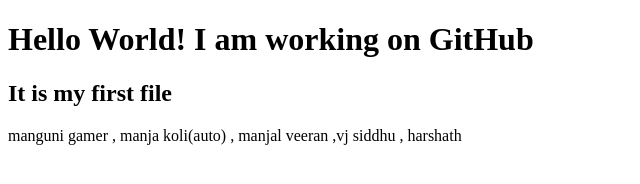
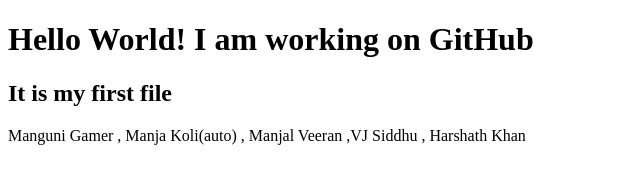
Before and after one commit to GOPIKAR25/learn-git, a plain HTML site: page index.html in a window 1280 px wide. Shown: the whole page, without its empty margins (0-640 px from the left). Drawn offline with Linux system fonts and the light colour scheme.

Commit message:
index file is modified again

```diff
--- a/index.html
+++ b/index.html
@@ -7,6 +7,6 @@
 <body>
     <h1> Hello World! I am working on GitHub</h1>
     <h2> It is my first file</h2>
-    <p> manguni gamer , manja koli(auto) , manjal veeran ,vj siddhu , harshath</p>
+    <p> Manguni Gamer , Manja Koli(auto) , Manjal Veeran ,VJ Siddhu , Harshath Khan</p>
 </body>
 </html>
```
